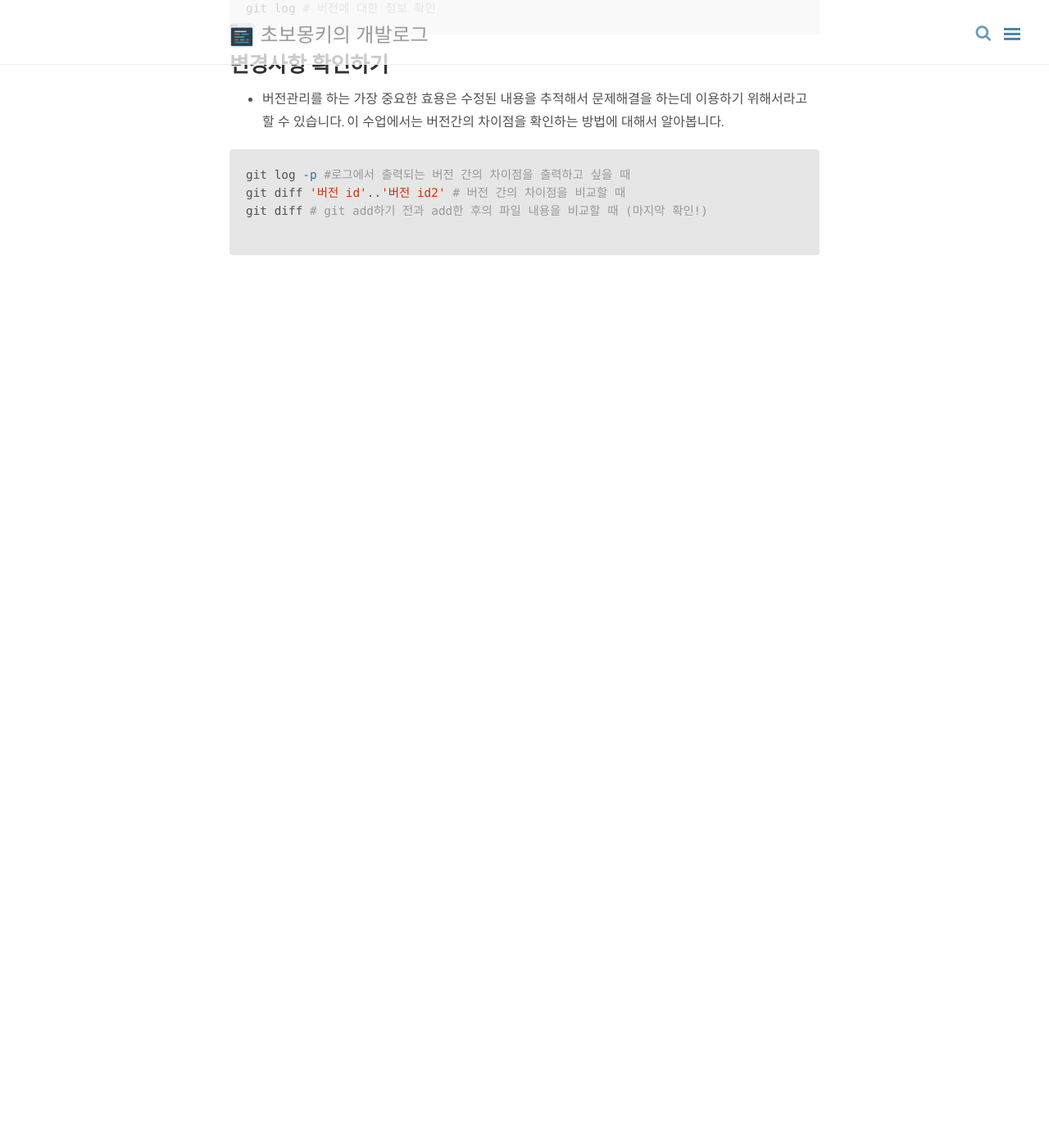
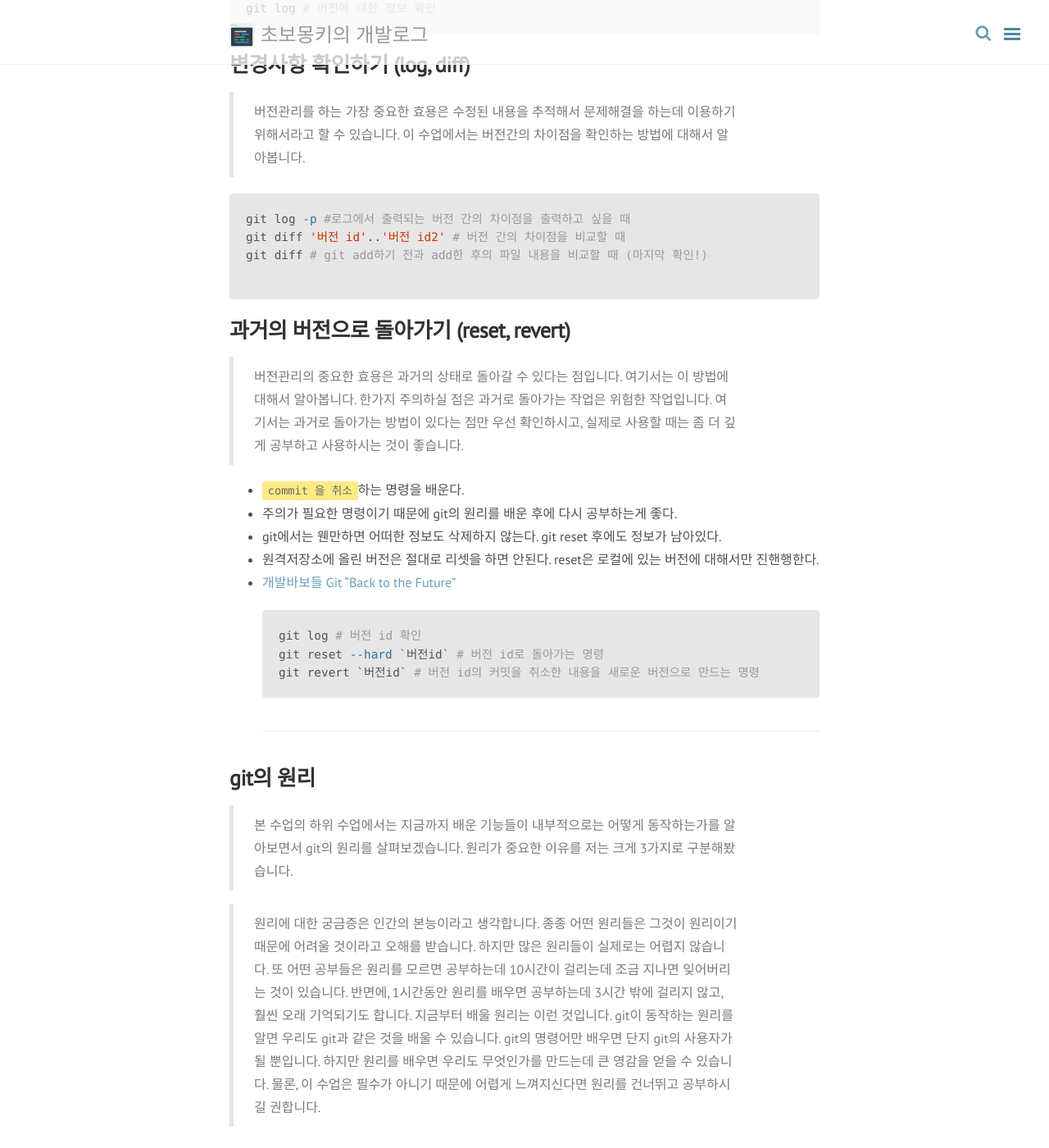
Before and after one commit to wayhome25/wayhome25.github.io, a Jekyll site: the page built from _posts/git/2017-03-27-git-00-intro.md, in a window 1280 px wide and 1400 px high, scrolled down 591 px. Shown: the whole window at 82% size. Built offline with Jekyll 4.4.1, drawn with Linux system fonts in a browser that asks for light colours; nearby versions of some CDN libraries; comment, search, counter and statistics services are not loaded; before the commit the page ends 966 px from its top, so only the background shows below that; some of the changed text lies outside the part shown.

Commit message:
git 기초 관련 포스트 추가

````diff
--- a/_posts/git/2017-03-27-git-00-intro.md
+++ b/_posts/git/2017-03-27-git-00-intro.md
@@ -1,14 +1,14 @@
 ---
 layout: post
-title: git - 00.수업소개
+title: 생활코딩 - 지옥에서 온 git 강의노트
 category: git
 tags: [git]
 comments: true
 ---
-> [생활코딩-git](https://opentutorials.org/module/2676)
+> [생활코딩-git](https://opentutorials.org/module/2676) 수업을 듣고 중요 내용을 정리합니다.
 
 
-# 버전 만들기 (commit)
+# 버전 만들기 (add, commit)
 
 - 버전에 포함될 버전을 만든 사람에 대한 정보를 설정합니다. 이 설정은 ~/.gitconfig 파일에 저장되고 1번만 해주면 됩니다.
 
@@ -23,8 +23,8 @@ git commit # add한 파일을 stage에 올린다.
 git log # 버전에 대한 정보 확인
 ```
 
-# 변경사항 확인하기
-- 버전관리를 하는 가장 중요한 효용은 수정된 내용을 추적해서 문제해결을 하는데 이용하기 위해서라고 할 수 있습니다. 이 수업에서는 버전간의 차이점을 확인하는 방법에 대해서 알아봅니다.
+# 변경사항 확인하기 (log, diff)
+> 버전관리를 하는 가장 중요한 효용은 수정된 내용을 추적해서 문제해결을 하는데 이용하기 위해서라고 할 수 있습니다. 이 수업에서는 버전간의 차이점을 확인하는 방법에 대해서 알아봅니다.
 
 ```shell
 git log -p #로그에서 출력되는 버전 간의 차이점을 출력하고 싶을 때
@@ -32,3 +32,26 @@ git diff '버전 id'..'버전 id2' # 버전 간의 차이점을 비교할 때
 git diff # git add하기 전과 add한 후의 파일 내용을 비교할 때 (마지막 확인!)
 
 ```
+
+# 과거의 버전으로 돌아가기 (reset, revert)
+> 버전관리의 중요한 효용은 과거의 상태로 돌아갈 수 있다는 점입니다. 여기서는 이 방법에 대해서 알아봅니다. 한가지 주의하실 점은 과거로 돌아가는 작업은 위험한 작업입니다. 여기서는 과거로 돌아가는 방법이 있다는 점만 우선 확인하시고, 실제로 사용할 때는 좀 더 깊게 공부하고 사용하시는 것이 좋습니다.
+
+- `commit 을 취소`하는 명령을 배운다.
+- 주의가 필요한 명령이기 때문에 git의 원리를 배운 후에 다시 공부하는게 좋다.
+- git에서는 웬만하면 어떠한 정보도 삭제하지 않는다. git reset 후에도 정보가 남아있다.
+- 원격저장소에 올린 버전은 절대로 리셋을 하면 안된다. reset은 로컬에 있는 버전에 대해서만 진핸행한다.
+- [개발바보들 Git “Back to the Future”](http://www.popit.kr/%EA%B0%9C%EB%B0%9C%EB%B0%94%EB%B3%B4%EB%93%A4-git-back-to-the-future/)
+```shell
+git log # 버전 id 확인
+git reset --hard `버전id` # 버전 id로 돌아가는 명령
+git revert `버전id` # 버전 id의 커밋을 취소한 내용을 새로운 버전으로 만드는 명령
+```
+---
+
+# git의 원리
+> 본 수업의 하위 수업에서는 지금까지 배운 기능들이 내부적으로는 어떻게 동작하는가를 알아보면서 git의 원리를 살펴보겠습니다. 원리가 중요한 이유를 저는 크게 3가지로 구분해봤습니다.
+
+> 원리에 대한 궁금증은 인간의 본능이라고 생각합니다.
+종종 어떤 원리들은 그것이 원리이기 때문에 어려울 것이라고 오해를 받습니다. 하지만 많은 원리들이 실제로는 어렵지 않습니다. 또 어떤 공부들은 원리를 모르면 공부하는데 10시간이 걸리는데 조금 지나면 잊어버리는 것이 있습니다. 반면에, 1시간동안 원리를 배우면 공부하는데 3시간 밖에 걸리지 않고, 훨씬 오래 기억되기도 합니다. 지금부터 배울 원리는 이런 것입니다.
+git이 동작하는 원리를 알면 우리도 git과 같은 것을 배울 수 있습니다. git의 명령어만 배우면 단지 git의 사용자가 될 뿐입니다. 하지만 원리를 배우면 우리도 무엇인가를 만드는데 큰 영감을 얻을 수 있습니다.
+물론, 이 수업은 필수가 아니기 때문에 어렵게 느껴지신다면 원리를 건너뛰고 공부하시길 권합니다.
````
